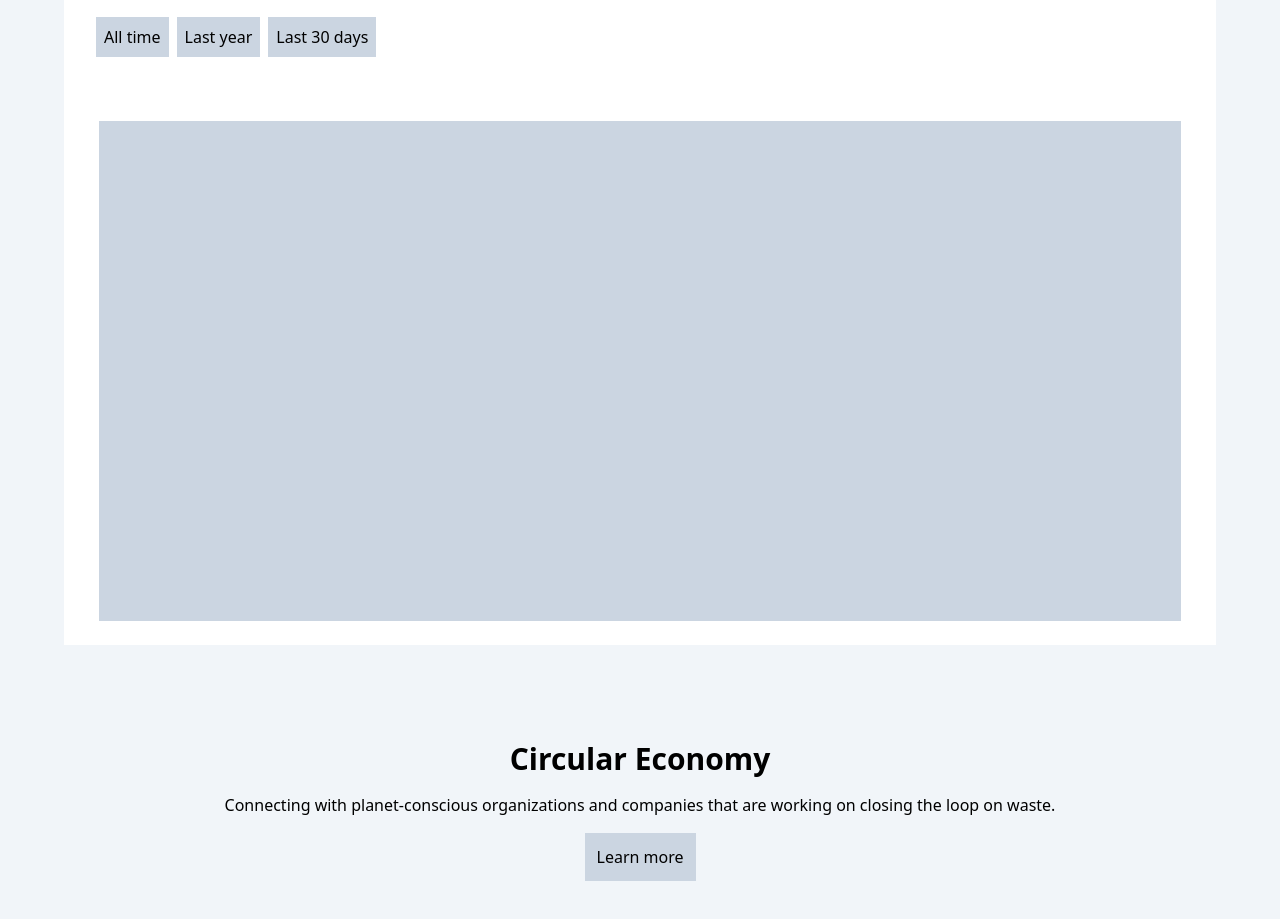
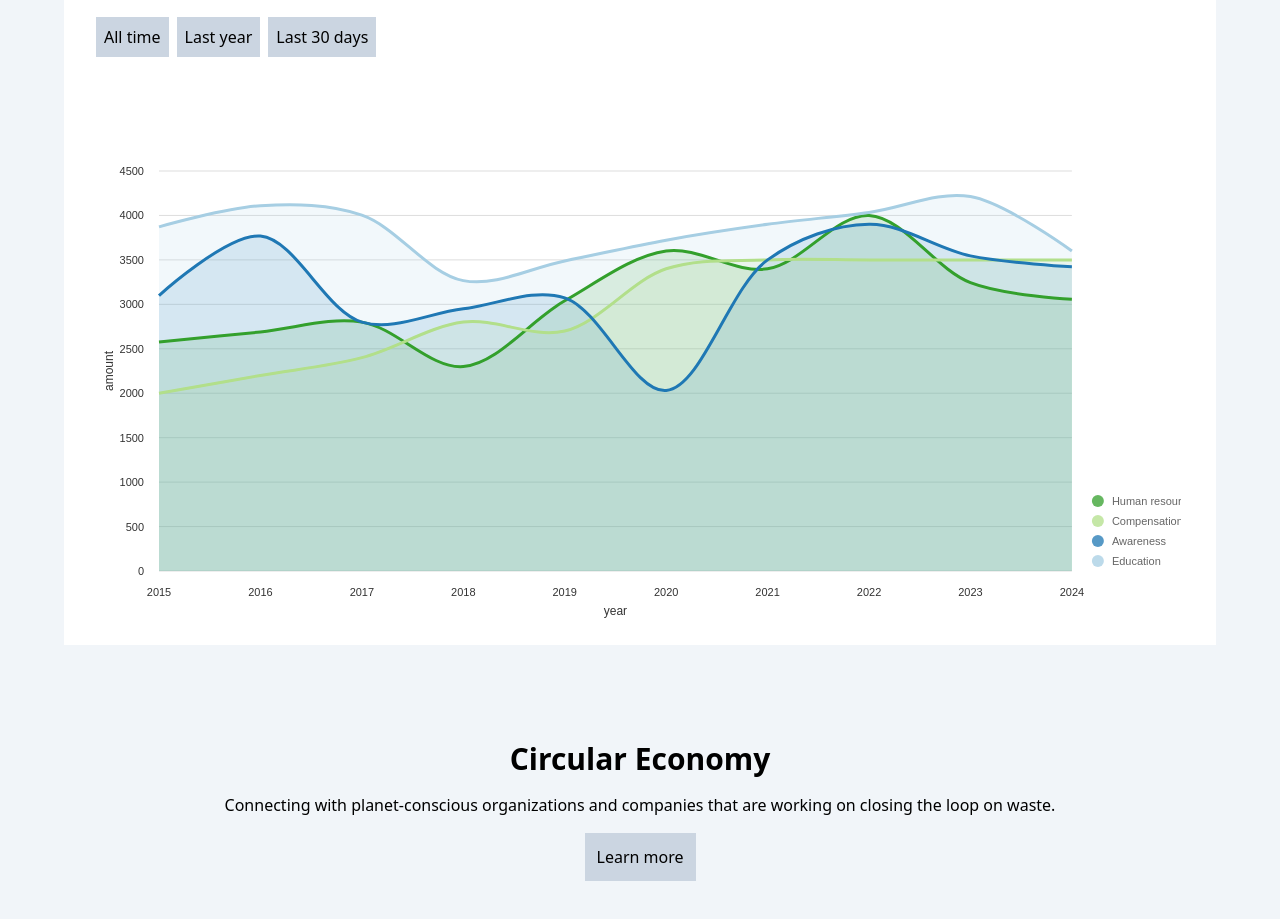
Before and after one commit to Enaleia/dashboard, a React (Vite) app: page / in a window 1280 px wide. Shown: the part 1980-2899 px from the top of the page. Built offline with nearby package versions, Linux system fonts and the light colour scheme.

Commit message:
feat: add AreaChart (mock data)

```diff
--- /dev/null
+++ b/src/chart_data.json
@@ -0,0 +1,186 @@
+[
+  {
+    "id": "Education",
+    "color": "hsl(12, 70%, 50%)",
+    "data": [
+      {
+        "x": "2015",
+        "y": 3872
+      },
+      {
+        "x": "2016",
+        "y": 4109
+      },
+      {
+        "x": "2017",
+        "y": 4003
+      },
+      {
+        "x": "2018",
+        "y": 3267
+      },
+      {
+        "x": "2019",
+        "y": 3488
+      },
+      {
+        "x": "2020",
+        "y": 3722
+      },
+      {
+        "x": "2021",
+        "y": 3900
+      },
+      {
+        "x": "2022",
+        "y": 4034
+      },
+      {
+        "x": "2023",
+        "y": 4212
+      },
+      {
+        "x": "2024",
+        "y": 3600
+      }
+    ]
+  },
+  {
+    "id": "Awareness",
+    "color": "hsl(12, 70%, 50%)",
+    "data": [
+      {
+        "x": "2015",
+        "y": 3098
+      },
+      {
+        "x": "2016",
+        "y": 3768
+      },
+      {
+        "x": "2017",
+        "y": 2800
+      },
+      {
+        "x": "2018",
+        "y": 2950
+      },
+      {
+        "x": "2019",
+        "y": 3072
+      },
+      {
+        "x": "2020",
+        "y": 2030
+      },
+      {
+        "x": "2021",
+        "y": 3500
+      },
+      {
+        "x": "2022",
+        "y": 3900
+      },
+      {
+        "x": "2023",
+        "y": 3545
+      },
+      {
+        "x": "2024",
+        "y": 3423
+      }
+    ]
+  },
+  {
+    "id": "Compensation",
+    "color": "hsl(12, 70%, 50%)",
+    "data": [
+      {
+        "x": "2015",
+        "y": 2000
+      },
+      {
+        "x": "2016",
+        "y": 2200
+      },
+      {
+        "x": "2017",
+        "y": 2400
+      },
+      {
+        "x": "2018",
+        "y": 2800
+      },
+      {
+        "x": "2019",
+        "y": 2700
+      },
+      {
+        "x": "2020",
+        "y": 3400
+      },
+      {
+        "x": "2021",
+        "y": 3500
+      },
+      {
+        "x": "2022",
+        "y": 3500
+      },
+      {
+        "x": "2023",
+        "y": 3500
+      },
+      {
+        "x": "2024",
+        "y": 3500
+      }
+    ]
+  },
+  {
+    "id": "Human resources",
+    "color": "hsl(12, 70%, 50%)",
+    "data": [
+      {
+        "x": "2015",
+        "y": 2577
+      },
+      {
+        "x": "2016",
+        "y": 2689
+      },
+      {
+        "x": "2017",
+        "y": 2800
+      },
+      {
+        "x": "2018",
+        "y": 2300
+      },
+      {
+        "x": "2019",
+        "y": 3040
+      },
+      {
+        "x": "2020",
+        "y": 3600
+      },
+      {
+        "x": "2021",
+        "y": 3400
+      },
+      {
+        "x": "2022",
+        "y": 3999
+      },
+      {
+        "x": "2023",
+        "y": 3244
+      },
+      {
+        "x": "2024",
+        "y": 3056
+      }
+    ]
+  }
+]
--- /dev/null
+++ b/src/components/area-chart.tsx
@@ -0,0 +1,78 @@
+import { ResponsiveLine, Serie } from '@nivo/line'
+
+interface AreaChartProps {
+  data: Serie[]
+}
+
+const AreaChart = ({ data }: AreaChartProps) => {
+  return (
+    <ResponsiveLine
+      data={data}
+      margin={{ top: 50, right: 110, bottom: 50, left: 60 }}
+      enableGridX={false}
+      enableArea
+      // areaBaselineValue={-20}
+      areaOpacity={0.15}
+      animate={true}
+      motionConfig="wobbly"
+
+      xScale={{ type: 'point' }}
+      colors={{ scheme: 'paired' }}
+      curve="catmullRom"
+      lineWidth={3}
+      pointSize={8}
+      pointColor={{ theme: 'background' }}
+      pointBorderWidth={2}
+      pointBorderColor={{ from: 'serieColor' }}
+      enableTouchCrosshair={true}
+      useMesh={true}
+      enableSlices="x"
+      axisBottom={{
+        tickSize: 0,
+        tickPadding: 15,
+        tickRotation: 0,
+        legend: 'year',
+        legendOffset: 40,
+        legendPosition: 'middle',
+        truncateTickAt: 0
+      }}
+      axisLeft={{
+        tickSize: 0,
+        tickPadding: 15,
+        tickRotation: 0,
+        legend: 'amount',
+        legendOffset: -50,
+        legendPosition: 'middle',
+        truncateTickAt: 0
+      }}
+      legends={[
+        {
+          anchor: 'bottom-right',
+          direction: 'column',
+          justify: false,
+          translateX: 100,
+          translateY: 0,
+          itemsSpacing: 0,
+          itemDirection: 'left-to-right',
+          itemWidth: 80,
+          itemHeight: 20,
+          itemOpacity: 0.75,
+          symbolSize: 12,
+          symbolShape: 'circle',
+          symbolBorderColor: 'rgba(0, 0, 0, .5)',
+          effects: [
+            {
+              on: 'hover',
+              style: {
+                itemBackground: 'rgba(0, 0, 0, .03)',
+                itemOpacity: 1
+              }
+            }
+          ]
+        }
+      ]}
+    />
+  )
+}
+
+export { AreaChart };
--- a/src/routes/index.tsx
+++ b/src/routes/index.tsx
@@ -1,6 +1,8 @@
 import * as React from 'react'
 import { createFileRoute, Link } from '@tanstack/react-router'
 import { ActivityMap } from '../components/activity-map'
+import { AreaChart } from '../components/area-chart'
+import chartData from '../chart_data.json'
 
 export const Route = createFileRoute('/')({
   component: HomeComponent,
@@ -44,7 +46,9 @@ function HomeComponent() {
           <button className='bg-slate-300 p-2'>Last year</button>
           <button className='bg-slate-300 p-2'>Last 30 days</button>
         </article>
-        <article className='w-[90%] md:w-[94%] h-[300px] md:h-[500px] mb-6 self-center bg-slate-300'></article>
+        <article className='w-[90%] md:w-[94%] h-[300px] md:h-[500px] mb-6 self-center'>
+          <AreaChart data={chartData}/>
+        </article>
       </section>
       <section className='flex flex-col gap-4 text-center px-6 md:px-48'>
         <p className='w-full font-semibold text-2xl md:text-3xl'>Circular Economy</p>
```
